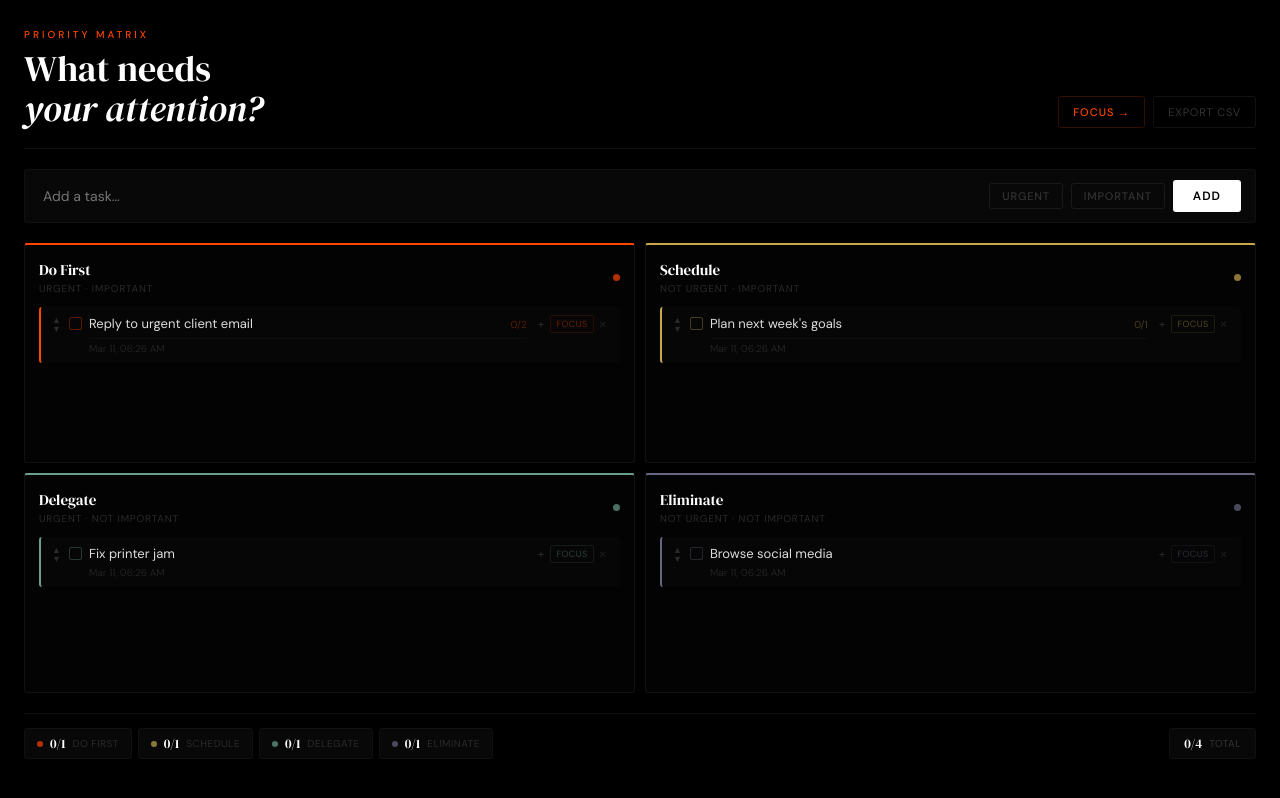
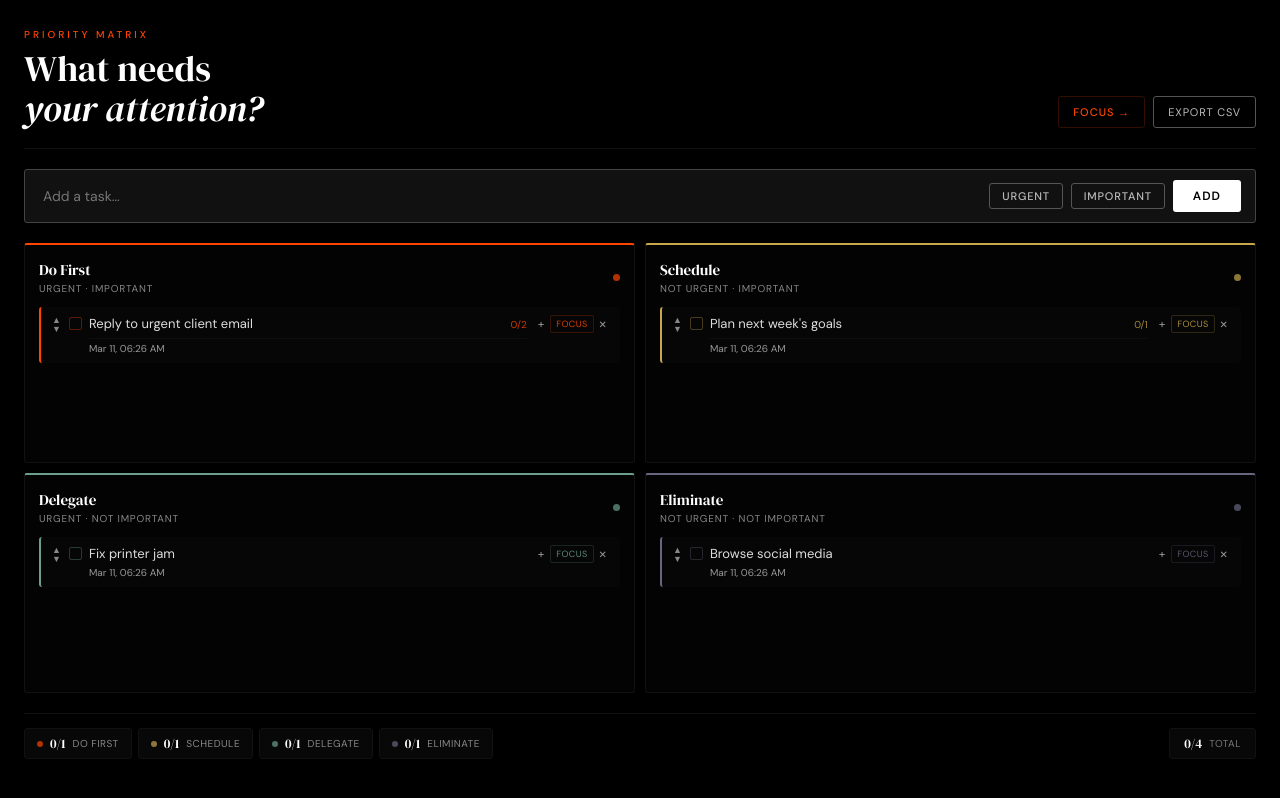
Before and after one commit to MedhaDev/priority-app, a React (Vite) app: page / in a window 1280 px wide. Shown: the top 798 px of the page. Built offline with nearby package versions, Linux system fonts and the light colour scheme.

Commit message:
fix: visible buttons and input bar

```diff
--- a/src/App.jsx
+++ b/src/App.jsx
@@ -25,10 +25,10 @@ const globalStyles = `
     font-family: 'DM Sans', sans-serif; font-weight: 500; text-transform: uppercase;
   }
   .reorder-btn {
-    background: none; border: none; color: #2a2a2a; font-size: 9px;
+    background: none; border: none; color: #888; font-size: 9px;
     padding: 0 1px; line-height: 1; transition: color 0.1s; display: block;
   }
-  .reorder-btn:hover { color: #666; }
+  .reorder-btn:hover { color: #aaa; }
 `;
 
 const QUADRANTS = [
@@ -94,8 +94,8 @@ function SubTasks({ subtasks, setSubtasks, color }) {
             style={{ width: 11, height: 11, borderRadius: 2, border: `1px solid ${color}44`, background: st.done ? color : "transparent", flexShrink: 0, display: "flex", alignItems: "center", justifyContent: "center", padding: 0 }}>
             {st.done && <span style={{ color: "#000", fontSize: 7, fontWeight: 700 }}>✓</span>}
           </button>
-          <span style={{ fontSize: 12, color: st.done ? "#2a2a2a" : "#777", textDecoration: st.done ? "line-through" : "none", flex: 1 }}>{st.text}</span>
-          <button onClick={() => setSubtasks(subtasks.filter(s => s.id !== st.id))} style={{ background: "none", border: "none", color: "#222", fontSize: 10, padding: "0 2px" }}>✕</button>
+          <span style={{ fontSize: 12, color: st.done ? "#444" : "#aaa", textDecoration: st.done ? "line-through" : "none", flex: 1 }}>{st.text}</span>
+          <button onClick={() => setSubtasks(subtasks.filter(s => s.id !== st.id))} style={{ background: "none", border: "none", color: "#888", fontSize: 10, padding: "0 2px" }}>✕</button>
         </div>
       ))}
       {adding ? (
@@ -109,7 +109,7 @@ function SubTasks({ subtasks, setSubtasks, color }) {
           <button onClick={submit} style={{ background: color, color: "#000", border: "none", borderRadius: 3, padding: "3px 9px", fontSize: 11, fontWeight: 600 }}>+</button>
         </div>
       ) : (
-        <button onClick={() => setAdding(true)} style={{ background: "none", border: "none", color: "#2a2a2a", fontSize: 11, padding: "3px 0" }}>
+        <button onClick={() => setAdding(true)} style={{ background: "none", border: "none", color: "#777", fontSize: 11, padding: "3px 0" }}>
           + subtask
         </button>
       )}
@@ -147,7 +147,7 @@ function TaskCard({ task, color, onToggle, onDelete, onFocus, onUpdateSubtasks,
               {task.text}
             </span>
             {task.subtasks.length > 0 && (
-              <span style={{ fontSize: 10, color: color + "55", whiteSpace: "nowrap" }}>{doneCount}/{task.subtasks.length}</span>
+              <span style={{ fontSize: 10, color: color + "cc", whiteSpace: "nowrap" }}>{doneCount}/{task.subtasks.length}</span>
             )}
           </div>
           {task.subtasks.length > 0 && (
@@ -157,31 +157,31 @@ function TaskCard({ task, color, onToggle, onDelete, onFocus, onUpdateSubtasks,
           )}
           <div style={{ display: "flex", gap: 10, marginTop: 3, flexWrap: "wrap" }}>
             {task.created_at && (
-              <span style={{ fontSize: 10, color: "#222" }}>
+              <span style={{ fontSize: 10, color: "#999" }}>
                 {new Date(task.created_at).toLocaleString("en-US", { month: "short", day: "numeric", hour: "2-digit", minute: "2-digit" })}
               </span>
             )}
             {task.completed_at && (
-              <span style={{ fontSize: 10, color: color + "44" }}>
+              <span style={{ fontSize: 10, color: color + "dd" }}>
                 ✓ {new Date(task.completed_at).toLocaleString("en-US", { month: "short", day: "numeric", hour: "2-digit", minute: "2-digit" })}
               </span>
             )}
             {task.focus_sessions > 0 && (
-              <span style={{ fontSize: 10, color: "#2a2a2a" }}>◎ {task.focus_sessions}</span>
+              <span style={{ fontSize: 10, color: "#999" }}>◎ {task.focus_sessions}</span>
             )}
           </div>
         </div>
         <div style={{ display: "flex", gap: 2, flexShrink: 0, alignItems: "center" }}>
           <button onClick={() => setExpanded(e => !e)}
-            style={{ background: "none", border: "none", color: "#2a2a2a", fontSize: 12, padding: "1px 4px", lineHeight: 1 }}>
+            style={{ background: "none", border: "none", color: "#999", fontSize: 12, padding: "1px 4px", lineHeight: 1 }}>
             {expanded ? "−" : "+"}
           </button>
           <button onClick={onFocus}
-            style={{ background: "none", border: `1px solid ${color}22`, color: color + "66", fontSize: 9, borderRadius: 2, padding: "2px 5px", letterSpacing: 0.4, textTransform: "uppercase" }}>
+            style={{ background: "none", border: `1px solid ${color}33`, color: color + "dd", fontSize: 9, borderRadius: 2, padding: "2px 5px", letterSpacing: 0.4, textTransform: "uppercase" }}>
             focus
           </button>
           <button onClick={onDelete}
-            style={{ background: "none", border: "none", fontSize: 10, color: "#1e1e1e", padding: "1px 3px" }}>✕</button>
+            style={{ background: "none", border: "none", fontSize: 10, color: "#999", padding: "1px 3px" }}>✕</button>
         </div>
       </div>
       {expanded && (
@@ -322,12 +322,12 @@ export default function App() {
                   {running ? "Pause" : "Start"}
                 </button>
                 <button onClick={() => { if (focusTask) logSession(focusTask, false); setTimer(25*60); setRunning(false); sessionStartRef.current = null; }}
-                  style={{ background: "transparent", color: "#333", border: "1px solid #111", borderRadius: 4, padding: "11px 20px", fontSize: 12 }}>
+                  style={{ background: "transparent", color: "#777", border: "1px solid #111", borderRadius: 4, padding: "11px 20px", fontSize: 12 }}>
                   Reset
                 </button>
               </div>
               <button onClick={() => { if (running && focusTask) logSession(focusTask, false); setFocusMode(false); setRunning(false); sessionStartRef.current = null; }}
-                style={{ background: "none", border: "none", color: "#2a2a2a", fontSize: 11, letterSpacing: 0.5, marginTop: 4 }}>
+                style={{ background: "none", border: "none", color: "#777", fontSize: 11, letterSpacing: 0.5, marginTop: 4 }}>
                 Exit focus mode
               </button>
             </div>
@@ -350,14 +350,14 @@ export default function App() {
               </button>
             )}
             <button onClick={exportCSV}
-              style={{ background: "none", border: "1px solid #111", borderRadius: 3, color: "#333", fontSize: 11, padding: "8px 14px", letterSpacing: 0.8, textTransform: "uppercase" }}>
+              style={{ background: "none", border: "1px solid #555", borderRadius: 3, color: "#bbb", fontSize: 11, padding: "8px 14px", letterSpacing: 0.8, textTransform: "uppercase" }}>
               Export CSV
             </button>
           </div>
         </div>
 
         {/* ADD BAR */}
-        <div style={{ display: "flex", gap: 8, alignItems: "center", flexWrap: "wrap", background: "#080808", borderRadius: 3, padding: "10px 14px", border: "1px solid #111" }}>
+        <div style={{ display: "flex", gap: 8, alignItems: "center", flexWrap: "wrap", background: "#111", borderRadius: 3, padding: "10px 14px", border: "1px solid #444" }}>
           <input
             style={{ flex: 1, minWidth: 200, background: "transparent", border: "none", color: "#ddd", padding: "5px 4px", fontSize: 14, outline: "none" }}
             placeholder="Add a task…"
@@ -365,11 +365,11 @@ export default function App() {
             onChange={e => setInput(e.target.value)}
             onKeyDown={e => e.key === "Enter" && addTask()}/>
           <button className="tag-btn" onClick={() => setUrgent(u => !u)}
-            style={{ borderColor: urgent ? "#FF4500" : "#1a1a1a", background: urgent ? "#FF450010" : "transparent", color: urgent ? "#FF4500" : "#333" }}>
+            style={{ borderColor: urgent ? "#FF4500" : "#555", background: urgent ? "#FF450018" : "transparent", color: urgent ? "#FF4500" : "#bbb" }}>
             Urgent
           </button>
           <button className="tag-btn" onClick={() => setImportant(i => !i)}
-            style={{ borderColor: important ? "#C8A84B" : "#1a1a1a", background: important ? "#C8A84B10" : "transparent", color: important ? "#C8A84B" : "#333" }}>
+            style={{ borderColor: important ? "#C8A84B" : "#555", background: important ? "#C8A84B18" : "transparent", color: important ? "#C8A84B" : "#bbb" }}>
             Important
           </button>
           <button onClick={addTask}
@@ -392,17 +392,18 @@ export default function App() {
                 <div style={{ display: "flex", justifyContent: "space-between", alignItems: "center", marginBottom: 4 }}>
                   <div>
                     <div style={{ fontFamily: "'DM Serif Display', serif", fontSize: 15, color: "#fff", fontWeight: 400 }}>{q.label}</div>
-                    <div style={{ fontSize: 10, color: "#2a2a2a", letterSpacing: 0.8, marginTop: 2, textTransform: "uppercase" }}>{q.sub}</div>
+                    <div style={{ fontSize: 10, color: "#888", letterSpacing: 0.8, marginTop: 2, textTransform: "uppercase" }}>{q.sub}</div>
                   </div>
                   <div style={{ width: 7, height: 7, borderRadius: "50%", background: q.color, opacity: 0.7 }}/>
                 </div>
 
                 <div style={{ display: "flex", flexDirection: "column", gap: 5, flex: 1 }}>
                   {qTasks.length === 0 && (
-                    <p style={{ color: "#181818", fontSize: 12, textAlign: "center", marginTop: 20 }}>Drop tasks here</p>
+                    <p style={{ color: "#777", fontSize: 12, textAlign: "center", marginTop: 20 }}>Drop tasks here</p>
                   )}
                   {qTasks.map((task, idx) => (
-                    <div key={task.id} draggable onDragStart={() => setDragId(task.id)}>
+                    <div key={task.id} draggable
+                      onDragStart={(e) => { if (e.target.closest("button,input")) { e.preventDefault(); return; } setDragId(task.id); }}>
                       <TaskCard
                         task={task} color={q.color}
                         onToggle={() => updateTask(task.id, t => ({ ...t, done: !t.done, completed_at: !t.done ? new Date().toISOString() : null }))}
@@ -429,13 +430,13 @@ export default function App() {
               <div key={q.id} style={{ display: "flex", alignItems: "center", gap: 7, background: "#080808", borderRadius: 3, padding: "6px 12px", border: "1px solid #111" }}>
                 <div style={{ width: 6, height: 6, borderRadius: "50%", background: q.color, opacity: 0.7 }}/>
                 <span style={{ fontFamily: "'DM Serif Display', serif", fontSize: 13, color: "#fff" }}>{done}/{total}</span>
-                <span style={{ fontSize: 10, color: "#2a2a2a", textTransform: "uppercase", letterSpacing: 0.5 }}>{q.label}</span>
+                <span style={{ fontSize: 10, color: "#888", textTransform: "uppercase", letterSpacing: 0.5 }}>{q.label}</span>
               </div>
             );
           })}
           <div style={{ marginLeft: "auto", display: "flex", alignItems: "center", gap: 7, background: "#080808", borderRadius: 3, padding: "6px 14px", border: "1px solid #111" }}>
             <span style={{ fontFamily: "'DM Serif Display', serif", fontSize: 13, color: "#fff" }}>{tasks.filter(t => t.done).length}/{tasks.length}</span>
-            <span style={{ fontSize: 10, color: "#333", textTransform: "uppercase", letterSpacing: 0.5 }}>Total</span>
+            <span style={{ fontSize: 10, color: "#777", textTransform: "uppercase", letterSpacing: 0.5 }}>Total</span>
           </div>
         </div>
 
```
